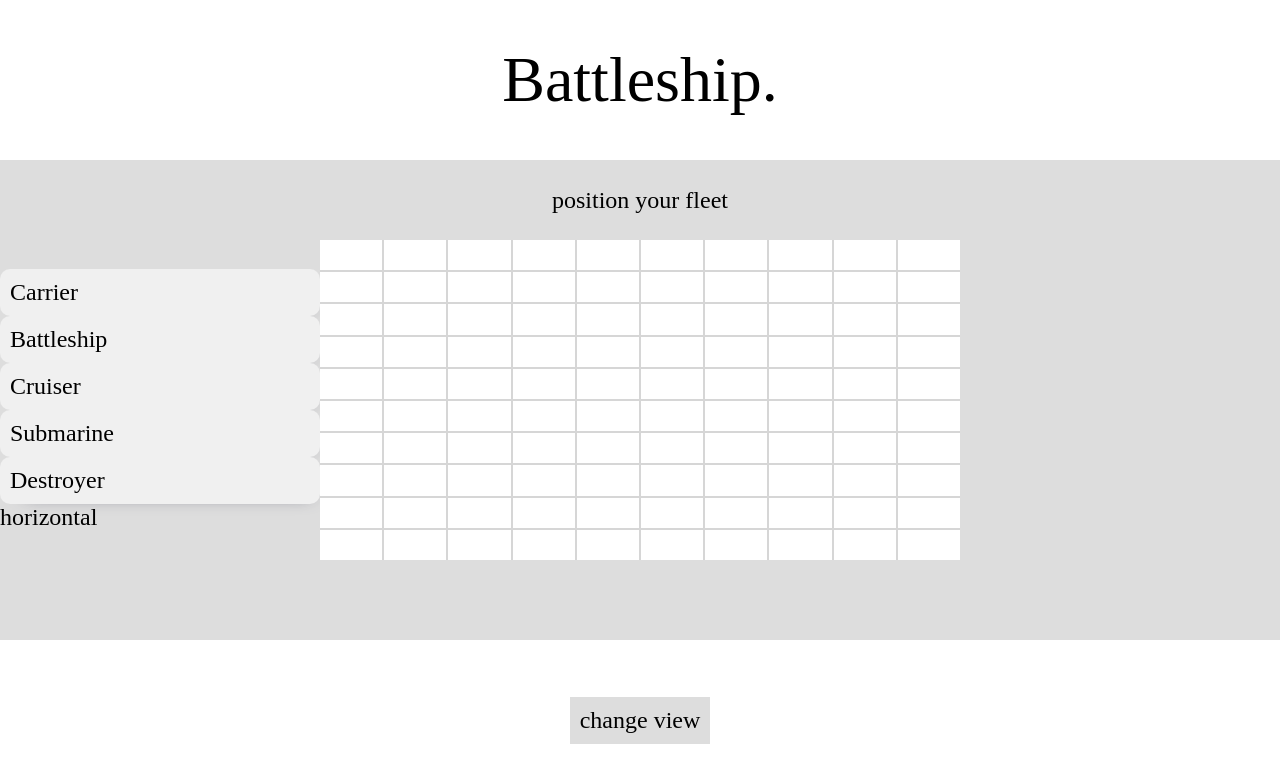
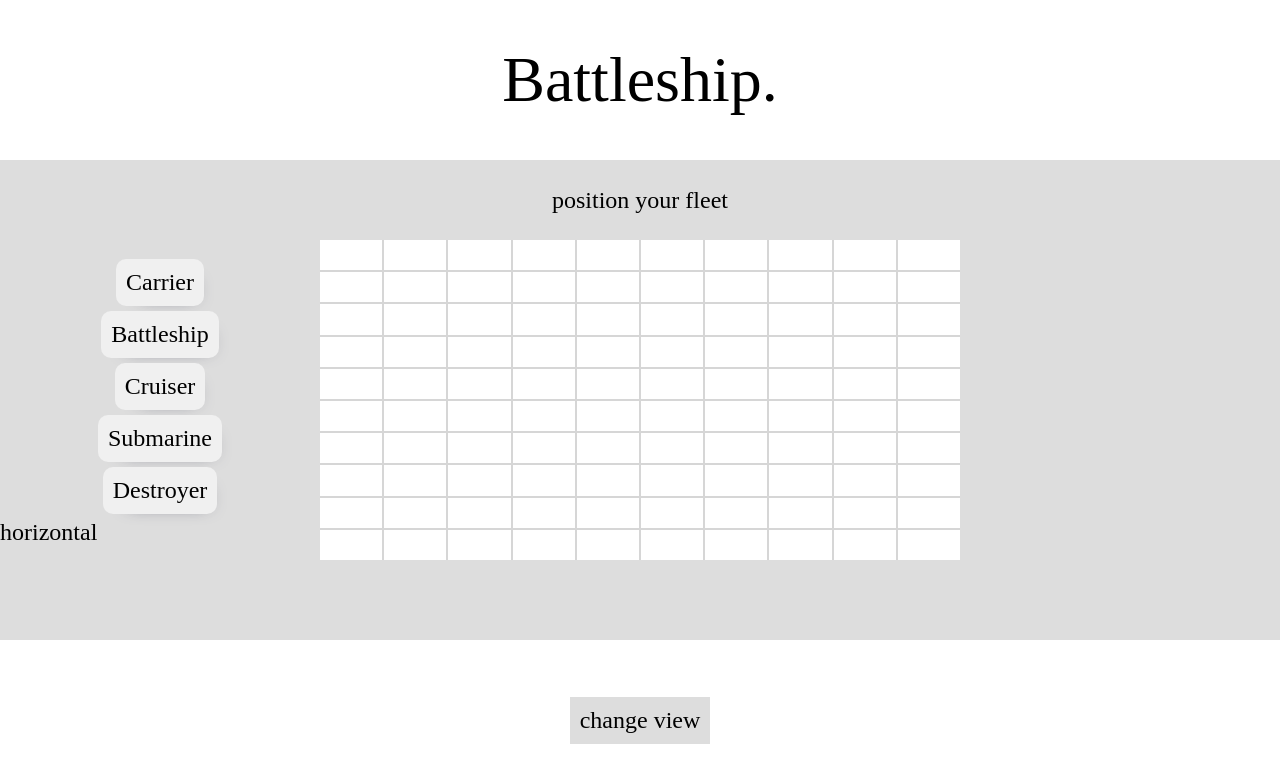
Before and after one commit to VoidOfMaya/BattleShip, a website built with webpack: page src/template.html in a window 1280 px wide. Both pictures are taken after a click on the element "change view". Built offline with nearby package versions, Linux system fonts and the light colour scheme.

Commit message:
style(in-button):center buttons

```diff
--- a/src/modules/dom/nextstageBtn.js
+++ b/src/modules/dom/nextstageBtn.js
@@ -2,8 +2,7 @@ const nextStage = document.createElement('div');
 nextStage.innerHTML = "move to next stage";
 nextStage.style.gridArea= "next";
 nextStage.className = "in-button";
-nextStage.style.alignSelf= "center";
-nextStage.style.justifySelf = "center";
+
 
 export {
     nextStage
--- a/src/styles.css
+++ b/src/styles.css
@@ -15,6 +15,9 @@ body{
   padding: 10px;
   border-radius: 10px;
   box-shadow: 8px 8px 18px -18px rgba(66, 68, 90, 1);
+  justify-self: center;
+  align-self: center;
+  margin: 5px
 }
 .in-button:hover{
   background-color: #fdfeff;
```
